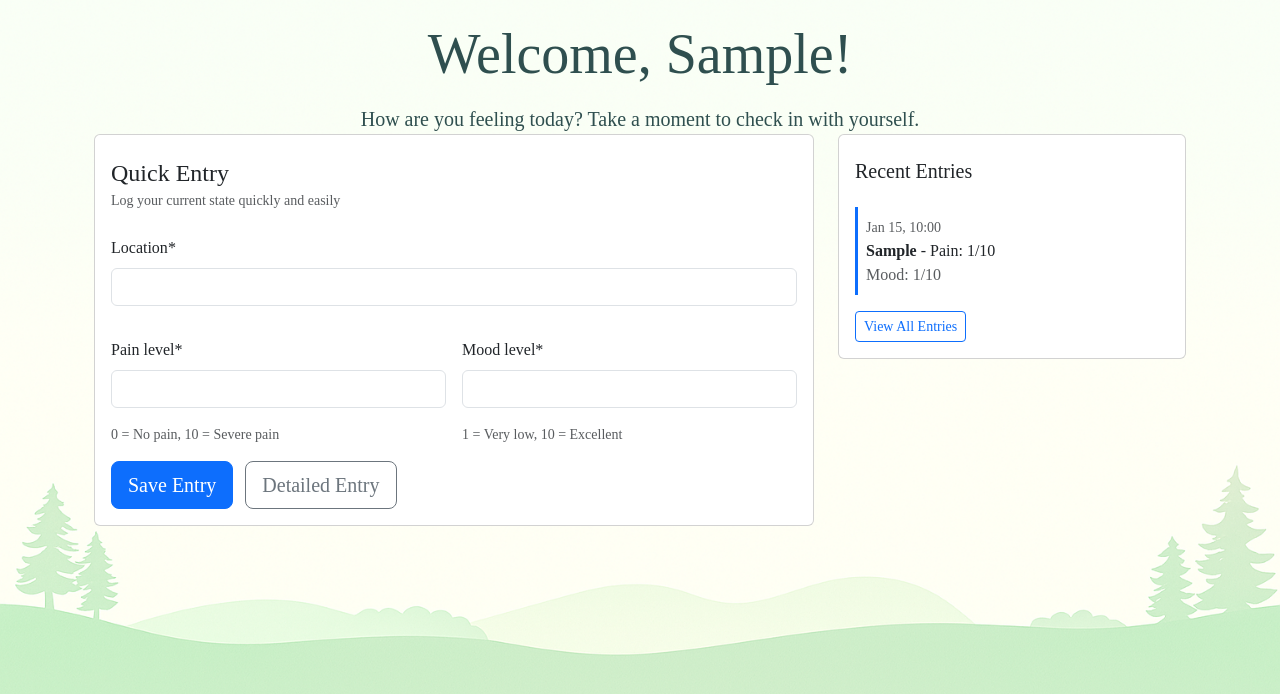
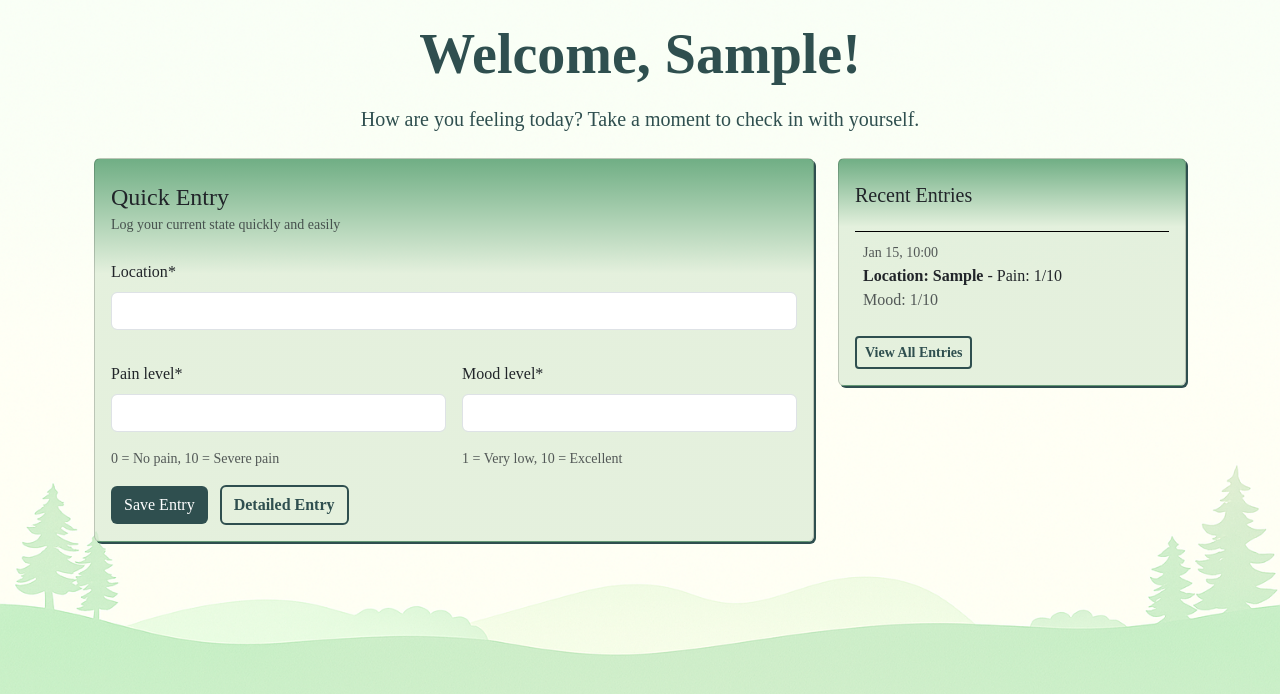
Before and after one commit to AC-dev16/the-gentle-journal, a Django app: page /dashboard/ in a window 1280 px wide. Shown: the part 73-767 px from the top of the page. Run offline with Django 4.2, Linux system fonts and the light colour scheme; a user stored in the database is signed in; tables that the repository leaves empty hold one stand-in row (values such as "Sample post"); some libraries are stand-ins or nearby versions; some web fonts are replaced.

Commit message:
Enhance dashboard and entries templates; improve styling and layout for better user experience. Add modal for entry details and update CSS for buttons and cards.

```diff
--- a/diary_entries/templates/diary_entries/dashboard.html
+++ b/diary_entries/templates/diary_entries/dashboard.html
@@ -9,10 +9,10 @@
 <!-- Dashboard Header -->
 <div class="dashboard-header text-center">
     <div class="container">
-        <h1 class="display-4 mb-3">
+        <h1 class="display-4 fw-bold mb-3">
             <i class="bi bi-sun"></i> Welcome, {{ user.first_name|default:user.username }}!
         </h1>
-        <p class="lead mb-0">How are you feeling today? Take a moment to check in with yourself.</p>
+        <p class="lead mb-4">How are you feeling today? Take a moment to check in with yourself.</p>
     </div>
 </div>
 
@@ -50,10 +50,10 @@
                         </div>
 
                         <div class="col-12">
-                            <button type="submit" class="btn btn-primary btn-lg">
+                            <button type="submit" class="btn btn-accent">
                                 <i class="bi bi-plus-circle"></i> Save Entry
                             </button>
-                            <a href="{% url 'entry_create' %}" class="btn btn-outline-secondary btn-lg ms-2">
+                            <a href="{% url 'entry_create' %}" class="btn btn-accent-outline ms-2">
                                 <i class="bi bi-journal-plus"></i> Detailed Entry
                             </a>
                         </div>
@@ -73,13 +73,13 @@
                 <div class="card-body">
                     {% if entries %}
                         {% for entry in entries %}
-                        <div class="recent-entry mb-3 p-2 border-start border-primary border-3">
+                        <div class="recent-entry mb-3 p-2 border-1">
                             <small class="text-muted">{{ entry.created_at|date:"M d, H:i" }}</small>
-                            <div><strong>{{ entry.location }}</strong> - Pain: {{ entry.pain_level }}/10</div>
+                            <div><strong>Location: {{ entry.location }}</strong> - Pain: {{ entry.pain_level }}/10</div>
                             <div class="text-muted">Mood: {{ entry.mood_level }}/10</div>
                         </div>
                         {% endfor %}
-                        <a href="{% url 'entries' %}" class="btn btn-outline-primary btn-sm">
+                        <a href="{% url 'entries' %}" class="btn btn-accent-outline btn-sm">
                             <i class="bi bi-journal-text"></i> View All Entries
                         </a>
                     {% else %}
--- a/static/css/style.css
+++ b/static/css/style.css
@@ -48,3 +48,37 @@ div.container.top {
     border-radius: 8px;
     margin-top: 20px;
 }
+
+.card.quick-entry-card, .recent-entries-card {
+    background: linear-gradient(rgba(53, 140, 85, 0.7), rgba(217, 234, 211, 0.7) 30%);
+    border-bottom: 1px solid rgba(0,0,0,.125);
+    box-shadow: var(--text-color-primary) 2px 2px 0;
+}
+
+.recent-entry {
+    border-top: solid 1px black;
+}
+
+.btn-accent, .btn-new:hover, .entry-card:hover {
+    background-color: var(--text-color-primary);
+    color: white;
+    cursor: pointer;
+}
+
+.btn-accent-outline {
+    border: var(--text-color-primary) 2px solid;
+    color: var(--text-color-primary);
+    font-weight: bold;
+}
+
+.btn-new {
+    background-color: var(--primary-color);
+    border: 1px solid grey;
+}
+
+.entry-card {
+    border: 1px solid grey;
+    padding: 10px;
+    border-radius: 10px;
+    box-shadow: grey 1px 1px 0;
+}
```
Also changed, not shown: diary_entries/templates/diary_entries/entries.html (+22 -4 lines).
